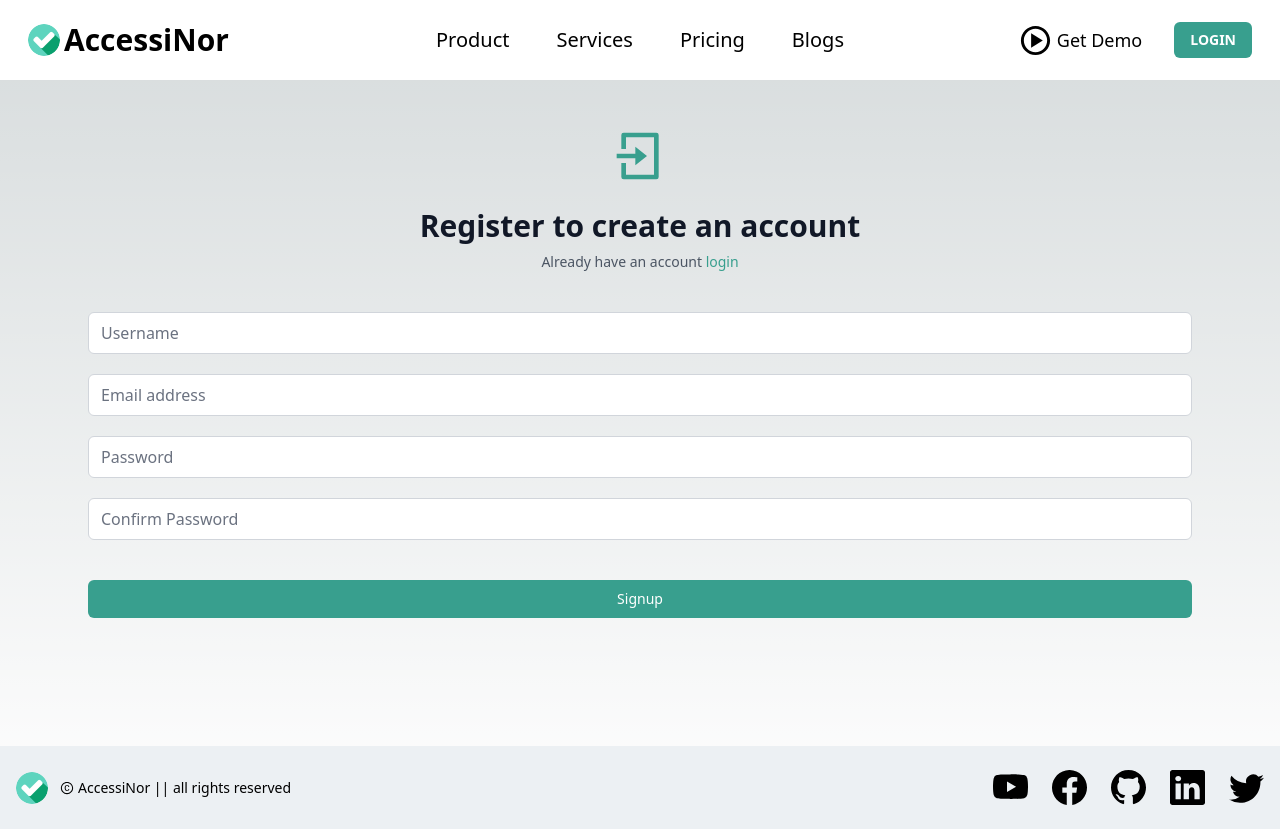
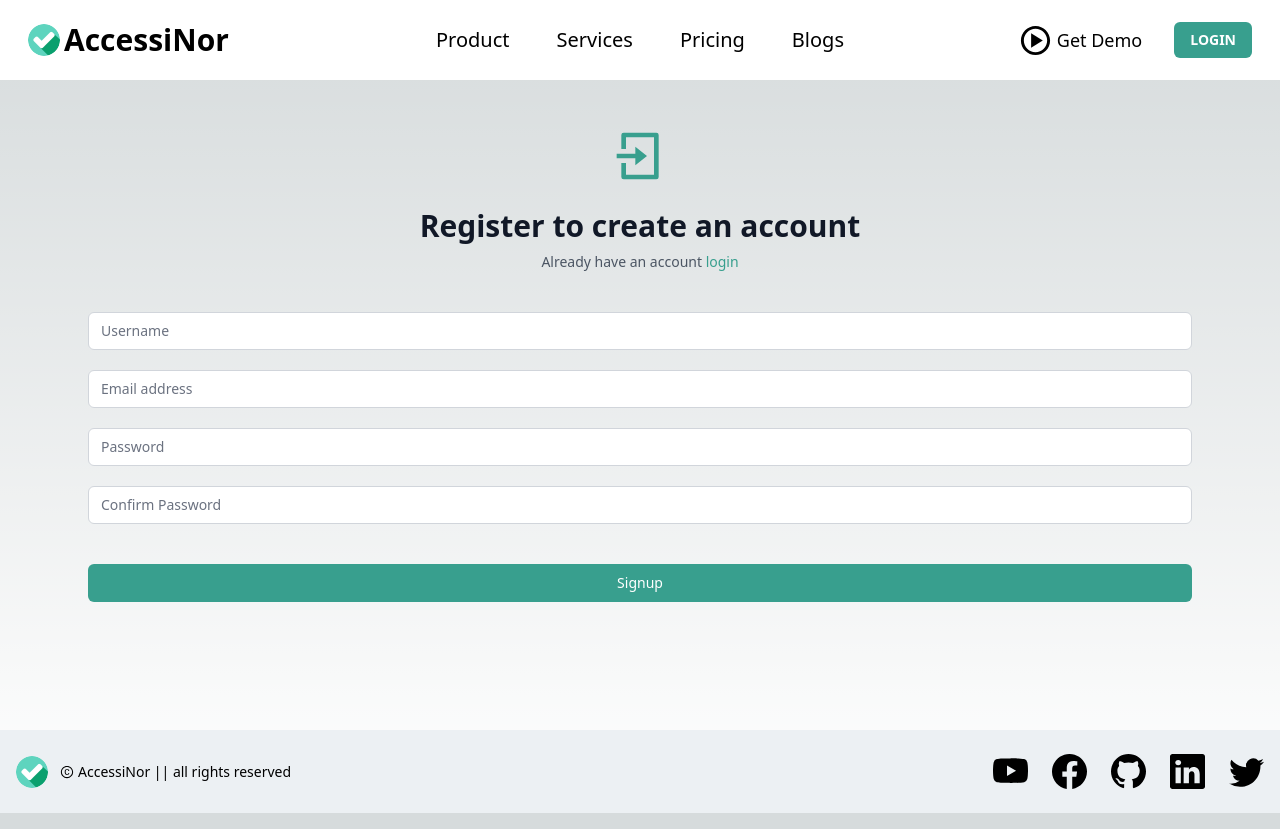
Before and after one commit to Amrit199/accessinor_as, a Next.js app: page /signup in a window 1280 px wide. Built offline with nearby package versions, Linux system fonts and the light colour scheme.

Commit message:
Update Input.tsx

```diff
--- a/app/components/Input.tsx
+++ b/app/components/Input.tsx
@@ -1,3 +1,4 @@
+import React from "react";
 const fixedInputClass="rounded-md appearance-none relative block w-full px-3 py-2 border border-gray-300 placeholder-gray-500 text-gray-900 focus:outline-none focus:ring-purple-500 focus:border-purple-500 focus:z-10 sm:text-sm"
 
 interface InputProps {
@@ -8,12 +9,12 @@ interface InputProps {
     id: string;
     name: string;
     type: string;
-    isRequired: boolean;
-    placeholder: string;
-    customClass: string;
+    isRequired?: boolean;
+    placeholder?: string;
+    customClass?: string;
 }
 
-export default function Input({
+const Input: React.FC<InputProps> = ({
     handleChange,
     value,
     labelText,
@@ -23,8 +24,9 @@ export default function Input({
     type,
     isRequired=false,
     placeholder,
-    customClass
-}: InputProps){
+    customClass = ''
+}) => {
+  const inputClass = `${fixedInputClass} ${customClass}`
     return(
         <div className="my-5">
             <label htmlFor={labelFor} className="sr-only">
@@ -37,9 +39,11 @@ export default function Input({
               name={name}
               type={type}
               required={isRequired}
-              className={fixedInputClass+customClass}
+              className={inputClass}
               placeholder={placeholder}
             />
           </div>
     )
 }
+
+export default Input
```
